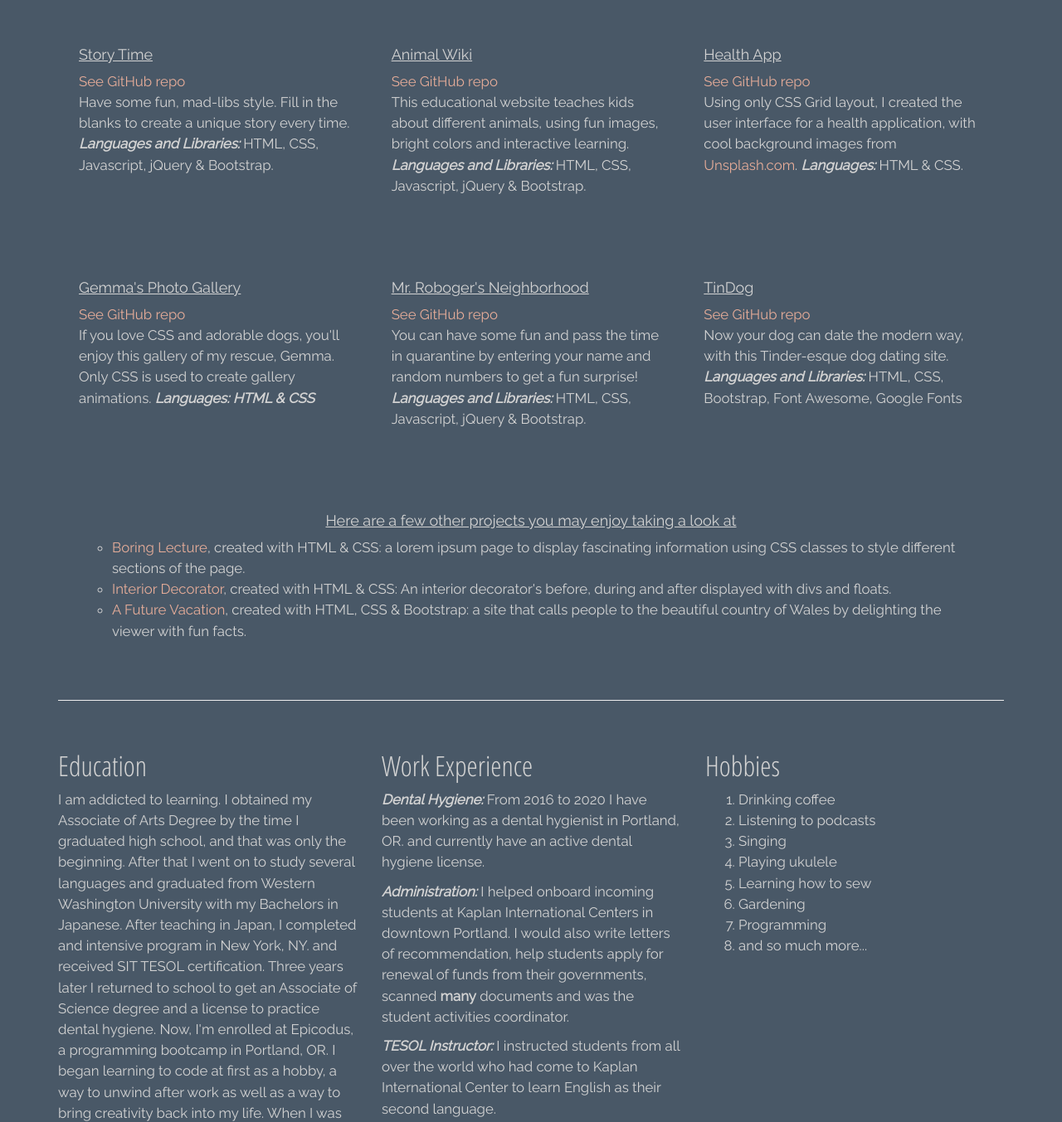
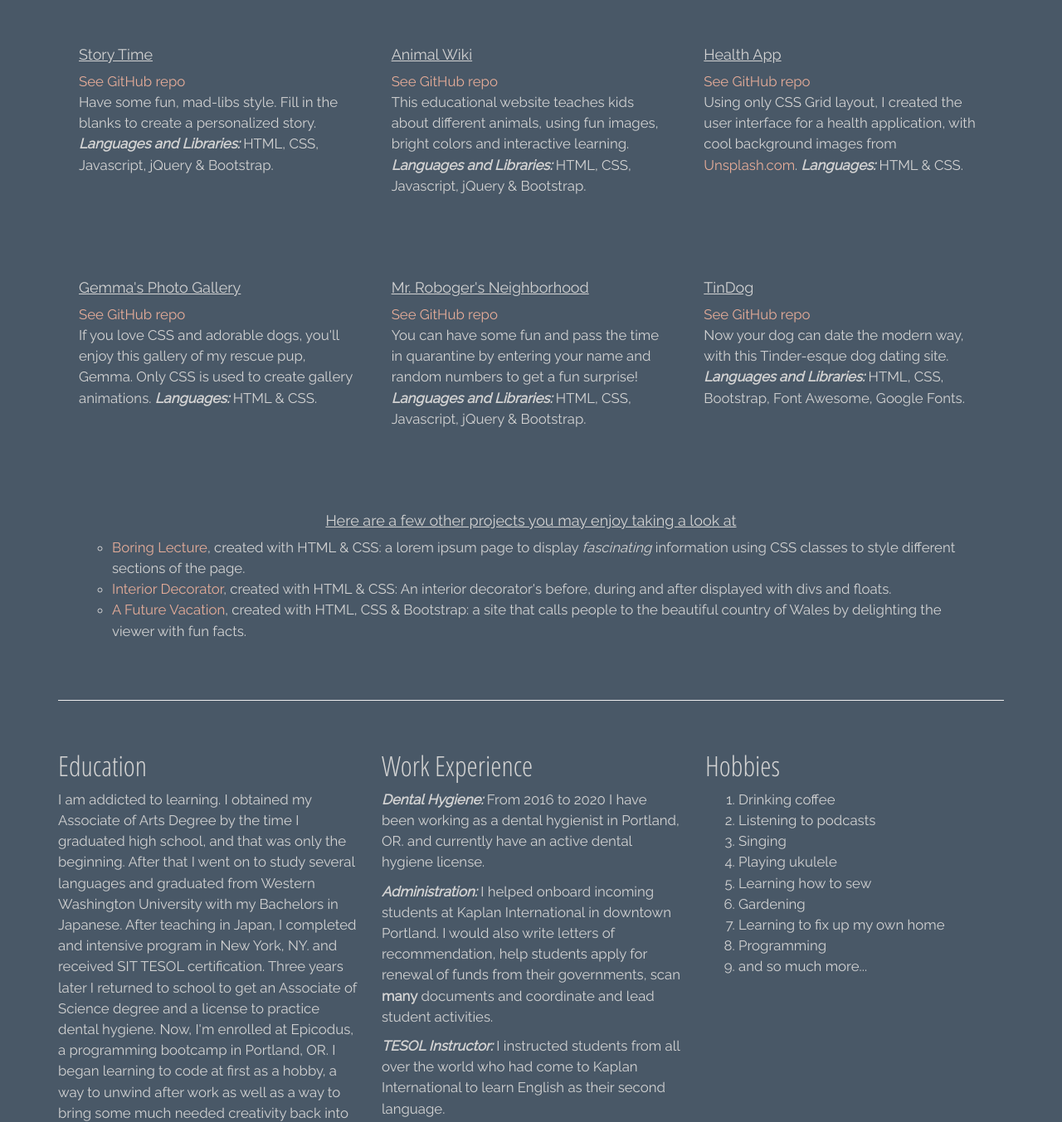
Before and after one commit to LINDGRENBA/portfolio-landing-page, a plain HTML site: page index.html in a window 1280 px wide. Shown: the part 697-2050 px from the top of the page at 83% size. Drawn offline with Linux system fonts and the light colour scheme.

Commit message:
Correct grammar, punctuation, spelling and spacing throughout html.

```diff
--- a/index.html
+++ b/index.html
@@ -29,7 +29,7 @@
           <div class="col-sm-4 col-xs-12">
             <h4 class="project-header">Story Time</h4>
             <a href="https://github.com/LINDGRENBA/story-time-version2" target="_blank">See GitHub repo</a>
-            <p>Have some fun, mad-libs style. Fill in the blanks to create a unique story every time. <span class="language">Languages and Libraries:</span> HTML, CSS, Javascript, jQuery & Bootstrap.</p>
+            <p>Have some fun, mad-libs style. Fill in the blanks to create a personalized story. <span class="language">Languages and Libraries:</span> HTML, CSS, Javascript, jQuery & Bootstrap.</p>
           </div>
 
           <div class="col-sm-4 col-xs-12">
@@ -49,7 +49,7 @@
           <div class="col-sm-4 col-xs-12">
             <h4 class="project-header">Gemma's Photo Gallery</h4>
             <a href="https://github.com/LINDGRENBA/gemmagallery" target="_blank">See GitHub repo</a>
-            <p>If you love CSS and adorable dogs, you'll enjoy this gallery of my rescue, Gemma. Only CSS is used to create gallery animations. <span class="language">Languages: HTML & CSS</span></p>
+            <p>If you love CSS and adorable dogs, you'll enjoy this gallery of my rescue pup, Gemma. Only CSS is used to create gallery animations. <span class="language">Languages:</span> HTML & CSS.</p>
           </div>
 
           <div class="col-sm-4 col-xs-12">
@@ -61,7 +61,7 @@
           <div class="col-sm-4 col-xs-12">
             <h4 class="project-header">TinDog</h4>
             <a href="https://github.com/LINDGRENBA/bootstrap-tindog" target="_blank">See GitHub repo</a>
-            <p>Now your dog can date the modern way, with this Tinder-esque dog dating site. <span class="language">Languages and Libraries:</span> HTML, CSS, Bootstrap, Font Awesome, Google Fonts</p>
+            <p>Now your dog can date the modern way, with this Tinder-esque dog dating site. <span class="language">Languages and Libraries:</span> HTML, CSS, Bootstrap, Font Awesome, Google Fonts.</p>
           </div>
         </div>
 
@@ -69,7 +69,7 @@
           <div class="col-lg-12">
             <h4 class="text-center">Here are a few other projects you may enjoy taking a look at</h4>
             <ul>
-              <li><a href="https://lindgrenba.github.io/boring-lecture/" target="_blank">Boring Lecture</a>, created with HTML & CSS: a lorem ipsum page to display fascinating information using CSS classes to style different sections of the page.</li>
+              <li><a href="https://lindgrenba.github.io/boring-lecture/" target="_blank">Boring Lecture</a>, created with HTML & CSS: a lorem ipsum page to display <em>fascinating</em> information using CSS classes to style different sections of the page.</li>
               <li><a href="https://lindgrenba.github.io/interior-decorator/" target="_blank">Interior Decorator</a>, created with HTML & CSS: An interior decorator's before, during and after displayed with divs and floats.</li>
               <li><a href="https://lindgrenba.github.io/future-vacation/" target="_blank">A Future Vacation</a>, created with HTML, CSS & Bootstrap: a site that calls people to the beautiful country of Wales by delighting the viewer with fun facts.</li>
             </ul>
@@ -81,13 +81,13 @@
       <div class="row background">
           <div class="education col-md-4 col-sm-6 col-xs-12">
             <h3 class="section-header">Education</h3>
-            <p>I am addicted to learning. I obtained my Associate of Arts Degree by the time I graduated high school, and that was only the beginning. After that I went on to study several languages and graduated from Western Washington University with my Bachelors in Japanese. After teaching in Japan, I completed and intensive program in New York, NY. and received SIT TESOL certification. Three years later I returned to school to get an Associate of Science degree and a license to practice dental hygiene. Now, I'm enrolled at Epicodus, a programming bootcamp in Portland, OR. I began learning to code at first as a hobby, a way to unwind after work as well as a way to bring creativity back into my life. When I was still coding several years later, I decided to make it my career. I'm grateful that because I have worn many hats, I bring a lot of different skills to the table!</p>
+            <p>I am addicted to learning. I obtained my Associate of Arts Degree by the time I graduated high school, and that was only the beginning. After that I went on to study several languages and graduated from Western Washington University with my Bachelors in Japanese. After teaching in Japan, I completed and intensive program in New York, NY. and received SIT TESOL certification. Three years later I returned to school to get an Associate of Science degree and a license to practice dental hygiene. Now, I'm enrolled at Epicodus, a programming bootcamp in Portland, OR. I began learning to code at first as a hobby, a way to unwind after work as well as a way to bring some much needed creativity back into my life. When I was still coding several years later, I decided to make it my career. I have worn many hats, which means that I can solve problems from many different angles and I bring a lot of different skills to the table!</p>
           </div>
           <div class="work-experience col-md-4 col-sm-6 col-xs-12">
             <h3 class="section-header">Work Experience</h3>
             <p><span>Dental Hygiene:</span> From 2016 to 2020 I have been working as a dental hygienist in Portland, OR. and currently have an active dental hygiene license.<p>
-            <p><span>Administration:</span> I helped onboard incoming students at Kaplan International Centers in downtown Portland. I would also write letters of recommendation, help students apply for renewal of funds from their governments, scanned <strong>many</strong> documents and was the student activities coordinator.</p>
-            <p><span>TESOL Instructor:</span> I instructed students from all over the world who had come to Kaplan International Center to learn English as their second language.</p>
+            <p><span>Administration:</span> I helped onboard incoming students at Kaplan International in downtown Portland. I would also write letters of recommendation, help students apply for renewal of funds from their governments, scan <strong>many</strong> documents and coordinate and lead student activities.</p>
+            <p><span>TESOL Instructor:</span> I instructed students from all over the world who had come to Kaplan International to learn English as their second language.</p>
             <p><span>TESOL Instructor:</span> Working in Izumo, Japan as an English instructor was one of the most incredible experiences I have had in my life. I lived there for a little over a year and worked for AEON.</p>
           </div>
           <div class="hobbies col-md-4 col-sm-6 col-xs-12">
@@ -99,6 +99,7 @@
               <li>Playing ukulele</li>
               <li>Learning how to sew</li>
               <li>Gardening</li>
+              <li>Learning to fix up my own home</li>
               <li>Programming</li>
               <li>and so much more...</li>
             </ol>
```
